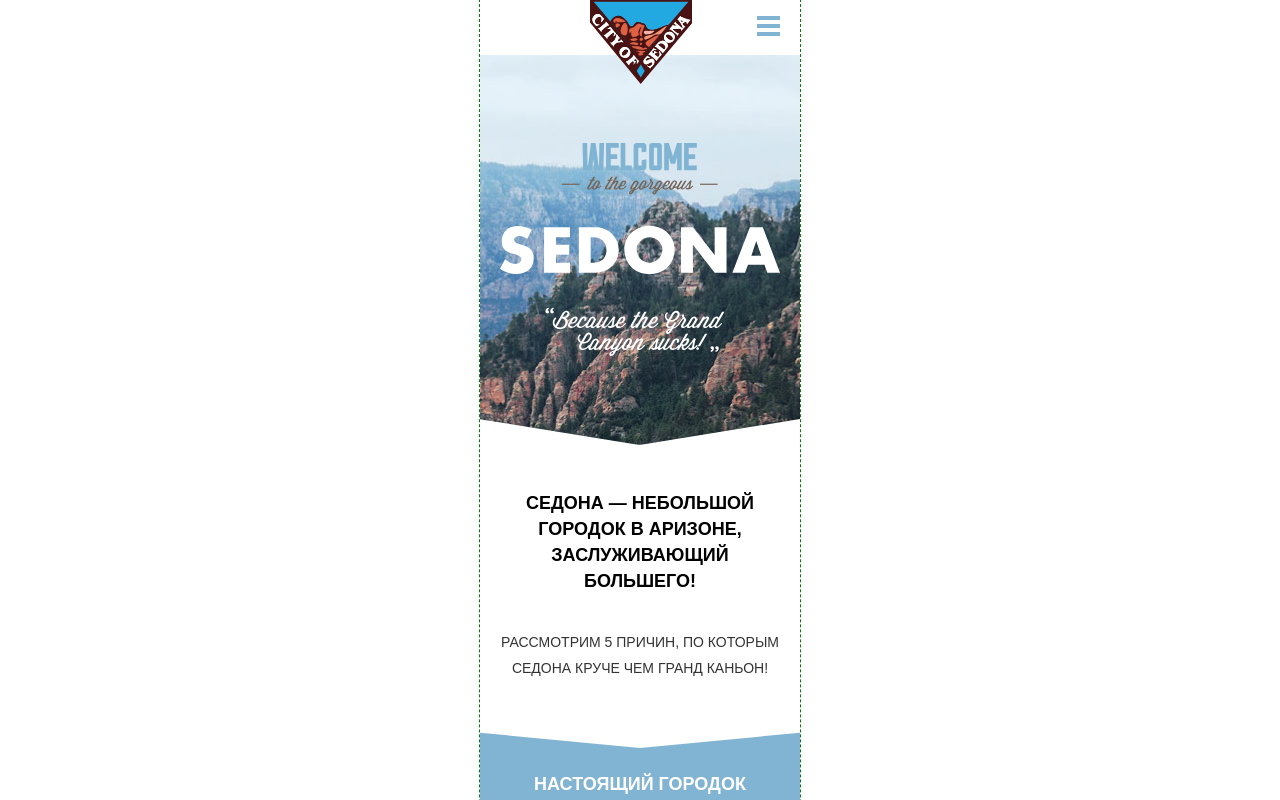
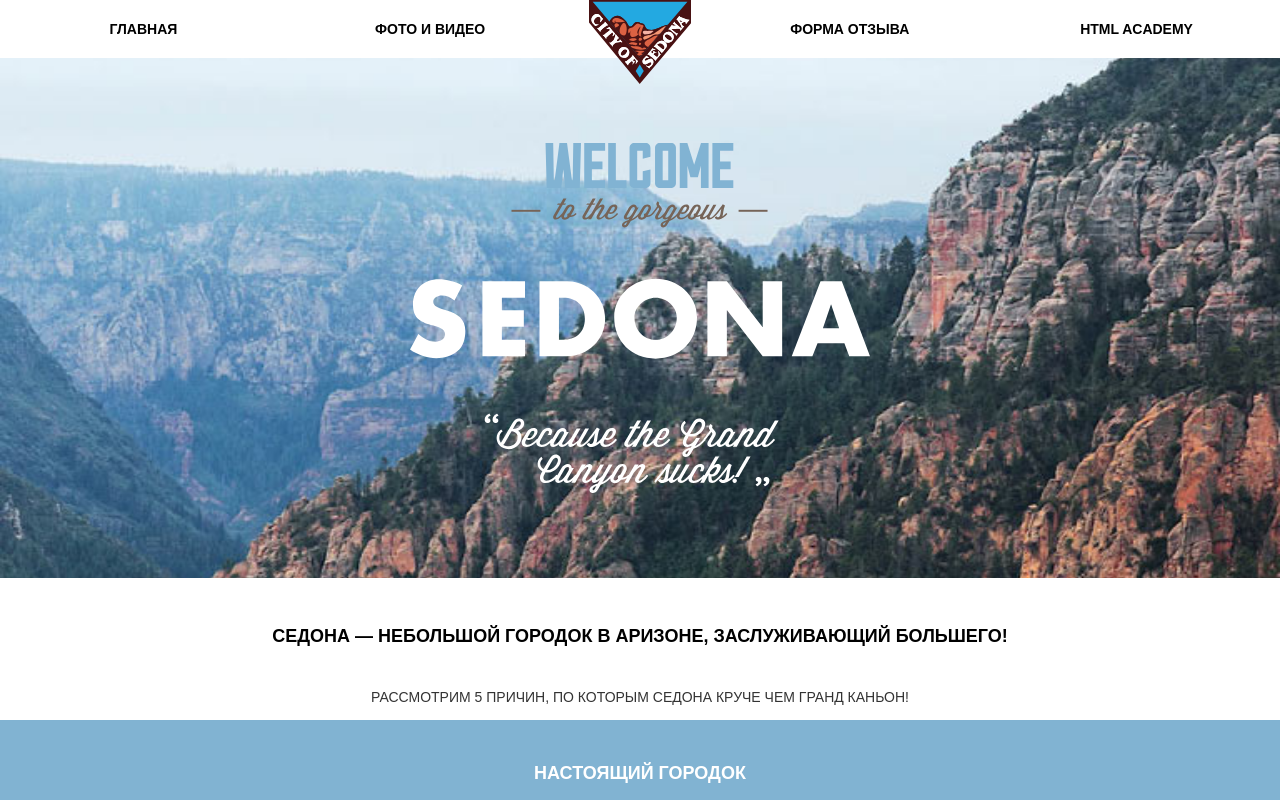
Before and after one commit to emptyform/306293-sedona, a website: page index.html in a window 1280 px wide. Shown: the top 800 px of the page. Drawn offline with Linux system fonts and the light colour scheme.

Commit message:
Адаптивное меню на флексах

```diff
--- a/index.html
+++ b/index.html
@@ -8,20 +8,18 @@
   </head>
   <body>
     <header class="page-header">
-      <div class="page-header__wrapper">
-        <div class="page-header__logo">
-          <a href="index.html"><img src="img/logo-sedona-mobile.svg" alt="logo"></a>
-        </div>
       <nav class="main-nav  main-nav--closed  main-nav--nojs">
         <button class="main-nav__toggle" type="button">Открыть/закрыть меню</button>
         <ul class="main-nav__list">
           <li class="main-nav__item  main-nav__item--active"><a>Главная</a></li>
           <li class="main-nav__item"><a href="photo.html">Фото и видео</a></li>
+          <li class="page-header__logo">
+            <a href="index.html"><img src="img/logo-sedona-mobile.svg" alt="logo"></a>
+          </li>
           <li class="main-nav__item"><a href="form.html">Форма отзыва</a></li>
           <li class="main-nav__item"><a href="https://htmlacademy.ru" target="_blank">HTML Academy</a></li>
         </ul>
       </nav>
-      </div>
       <div class="page-header__sedona-text  page-header__sedona-text--index">Sedona</div>
     </header>
     <main class="page-content">
--- a/sass/blocks/main-nav.scss
+++ b/sass/blocks/main-nav.scss
@@ -1,5 +1,60 @@
+.main-nav__toggle {
+  position: absolute;
+  top: 0;
+  right: 0;
+  z-index: 2;
+  width: 63px;
+  height: 55px;
+  margin: 0;
+  padding: 0;
+  font-size: 0;
+  border: none;
+}
+
+.main-nav__list {
+  @include ul-reset;
+  display: flex;
+  flex-direction: column;
+}
+
+.main-nav__item {
+  &:first-child {
+    a {
+      border-top: none;
+    }
+  }
+  &:last-child {
+    a {
+      border-bottom: none;
+    }
+  }
+  a {
+    display: block;
+    padding: 17px 0;
+    font-size: 18px;
+    line-height: 21px;
+    font-weight: bold;
+    text-decoration: none;
+    text-align: center;
+    color: #fff;
+    background-color: #81b3d2;
+    border-top: 1px solid #9ac2db;
+    border-bottom: 1px solid #678fa8;
+    &[href] {
+      &:hover {
+        background-color: #669ec0;
+      }
+      &:active {
+        background-color: #5496bd;
+        color: rgba(255, 255, 255, 0.3);
+      }
+    }
+  }
+}
+
+@media #{$mobile-widths-only} {
+
   .main-nav {
-  padding-bottom: 55px;
     &--closed {
       .main-nav__toggle {
         background-color: #fff;
@@ -15,7 +70,7 @@
                       0 16px 0 0 #81b3d2;
         }
       }
-    .main-nav__list {
+      .main-nav__item {
         display: none;
       }
     }
@@ -43,67 +98,71 @@
         }
       }
     }
+  }
   &--nojs {
     .main-nav__toggle {
       display: none;
     }
-    .main-nav__list {
+    .main-nav__item {
       display: block;
     }
   }
 }
 
+
+@media #{$tablet-widths} {
+
   .main-nav__toggle {
-  position: absolute;
-  top: 0;
-  right: 0;
-  z-index: 2;
-  width: 63px;
-  height: 55px;
-  margin: 0;
-  padding: 0;
-  font-size: 0;
-  border: none;
+    display: none;
   }
 
   .main-nav__list {
-  @include ul-reset;
-  background-color: #81b3d2;
+    flex-wrap: wrap;
+    flex-direction: row;
+    justify-content: space-around;
+    background-color: #fff;
   }
 
   .main-nav__item {
+    min-width: 20%;
+    max-height: 38px;
+    padding-top: 20px;
+    text-align: center;
+    background-color: #fff;
+    &:nth-child(n+6) {
+      flex-grow: 1;
+      padding-bottom: 20px;
+    }
     &--active {
-
+      a {
+        color: #766357;
+        &:hover {
+          color: #604e43;
         }
-  &:first-child {
-    a {
-      border-top: none;
+        &:active {
+          color: rgba(#766357, 0.3);
         }
-    }
-  &:last-child {
-    a {
-      border-bottom: none;
       }
     }
     a {
-    display: block;
-    padding: 17px 0;
-    font-size: 18px;
-    line-height: 21px;
-    font-weight: bold;
-    text-decoration: none;
-    text-align: center;
-    color: #fff;
-    border-top: 1px solid #9ac2db;
-    border-bottom: 1px solid #678fa8;
+      display: inline-block;
+      padding: 0;
+      font-size: 14px;
+      line-height: 17px;
+      color: #000;
+      background-color: transparent;
+      border: none;
+      transition: all 0.2s;
       &[href] {
         &:hover {
-        background-color: #669ec0;
+          background-color: transparent;
+          color: #81b3d2;
         }
         &:active {
-        background-color: #5496bd;
-        color: rgba(255, 255, 255, 0.3);
+          background-color: transparent;
+          color: rgba(0, 0, 0, 0.3);
         }
       }
     }
   }
+}
--- a/sass/blocks/page-content.scss
+++ b/sass/blocks/page-content.scss
@@ -1,17 +1,5 @@
 .page-content {
-  position: relative;
-  padding-top: 45px;
-  &:before {
-    content: "";
-    position: absolute;
-    top: -26px;
-    left: 0;
-    width: 100%;
-    height: 8.13%;
-    background-image: url("../img/bg-intro-triangle-mobile.svg");
-    background-repeat: no-repeat;
-    background-size: 100%;
-  }
+  padding-top: 40px;
 }
 
 .page-content__wrapper {
@@ -30,10 +18,18 @@
 
 .page-content__text {
   margin: 0;
-  margin-bottom: 30px;
+  margin-bottom: 10px;
   font-size: 14px;
   line-height: 26px;
   font-weight: normal;
   text-align: center;
   color: #333;
 }
+
+@media #{$tablet-widths} {
+
+  .page-content {
+    padding-top: 45px;
+  }
+
+}
--- a/sass/blocks/page-header.scss
+++ b/sass/blocks/page-header.scss
@@ -1,8 +1,28 @@
 .page-header {
+  position: relative;
+  // &:before {
+  //   content: "";
+  //   position: absolute;
+  //   left: 0;
+  //   bottom: 0;
+  //   width: 100%;
+  //   height: 15%;
+  //   background-image: url("../img/bg-intro-triangle-mobile.svg");
+  //   background-repeat: no-repeat;
+  //   background-position: bottom;
+  //   background-size: 100%;
+  // }
+}
 
+.page-header__logo {
+  align-self: center;
+  order: 5;
+  width: 102px;
+  background-color: transparent;
 }
 
 .page-header__sedona-text {
+  margin-top: -26px;
   padding-bottom: 160px;
   font-size: 0px;
   background-image: url("../img/text-sedona.svg"),
@@ -18,14 +38,16 @@
   }
 }
 
-.page-header__wrapper {
-  position: relative;
-  background-color: #fff;
+@media #{$tablet-widths} {
+
+  .page-header__logo {
+    order: 0;
+  }
+
+  .page-header__sedona-text {
+    &--index {
+      padding-bottom: 520px;
+      background-size: 460px, cover;
+    }
+  }
 }
-
-.page-header__logo {
-  position: absolute;
-  bottom: -29px;
-  left: 50%;
-  margin-left: -50px;
-}
--- a/sass/blocks/promo-block.scss
+++ b/sass/blocks/promo-block.scss
@@ -1,20 +1,23 @@
 .promo-block {
-  position: relative;
-  padding-top: 60px;
+  // position: relative;
+  padding-top: 40px;
   background-color: #81b3d2;
-  &--triangle {
-    &:after {
-    content: "";
-    position: absolute;
-    top: 0;
-    left: 0;
-    width: 100%;
-    height: 11.56%;
-    background-image: url("../img/bg-triangle.svg");
-    background-repeat: no-repeat;
-    background-size: 100%;
-    }
-  }
+  // &--triangle {
+  //   padding-top: 20%;
+  //   &:after {
+  //   content: "";
+  //   position: absolute;
+  //   top: 0;
+  //   left: 0;
+  //   width: 100%;
+  //   height: 11.6%;
+  //   background-image: url("../img/bg-triangle.svg");
+  //   background-repeat: no-repeat;
+  //   background-position: top;
+  //   background-size: 100%;
+  //   outline: 1px solid green;
+  //   }
+  // }
   &--grey {
     padding-top: 30px;
     background-color: #eee;
--- a/sass/mixins.scss
+++ b/sass/mixins.scss
@@ -1,15 +1,12 @@
 @mixin wrapper {
   width: 280px;
   margin: 0 auto;
-  // @media #{$tablet-widths} {
-  //   width: 620px;
-  //   padding: 0 20px;
-  // }
-  // @media #{$desktop-widths} {
-  //   width: 940px;
-  //   padding: 0 10px;
-  // }
-  // outline: 1px dashed red;
+  @media #{$tablet-widths} {
+    width: 768px;
+  }
+  @media #{$desktop-widths} {
+    width: 1200px;
+  }
 }
 
 @mixin wrapper-fluid {
--- a/sass/scaffolding.scss
+++ b/sass/scaffolding.scss
@@ -5,9 +5,13 @@
   text-transform: uppercase;
   background-color: #fff;
 
-  width: 320px;
-  outline: 1px dashed green;
-  margin: 0 auto;
+  // min-width: 320px;
+  // max-width: 1199px;
+
+  // // width: 320px;
+
+  // // outline: 1px dashed green;
+  // margin: 0 auto;
 }
 
 img {
--- a/sass/variables.scss
+++ b/sass/variables.scss
@@ -1,3 +1,4 @@
 $main-font: "PT Sans", sans-serif;
-$tablet-widths: "(min-width: 700px)";
+$mobile-widths-only: "(max-width: 767px)";
+$tablet-widths: "(min-width: 768px)";
 $desktop-widths: "(min-width: 1200px)";
```
Also changed, not shown: form.html (+3 -5 lines), photo.html (+3 -5 lines), css/style.css. Lines whose indentation alone changed are shown as unchanged.
